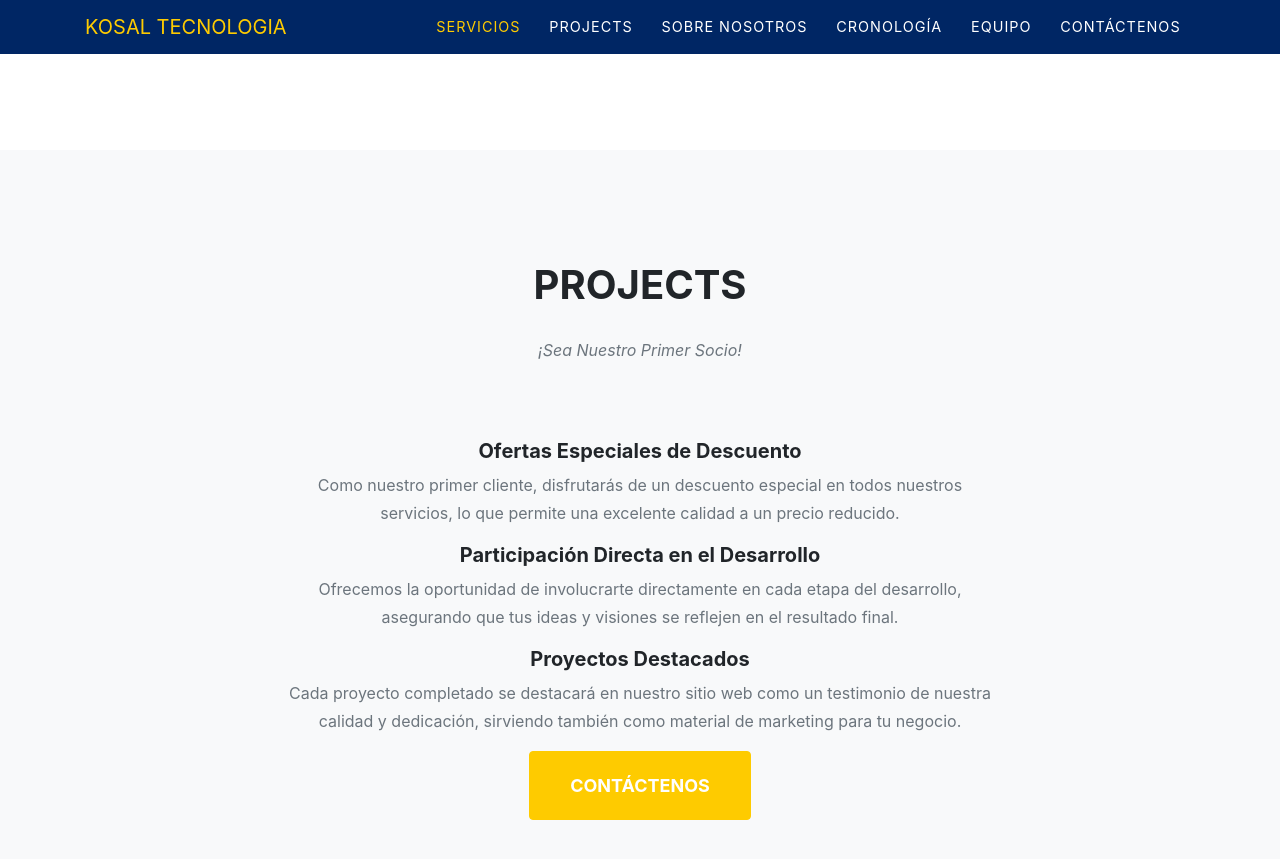
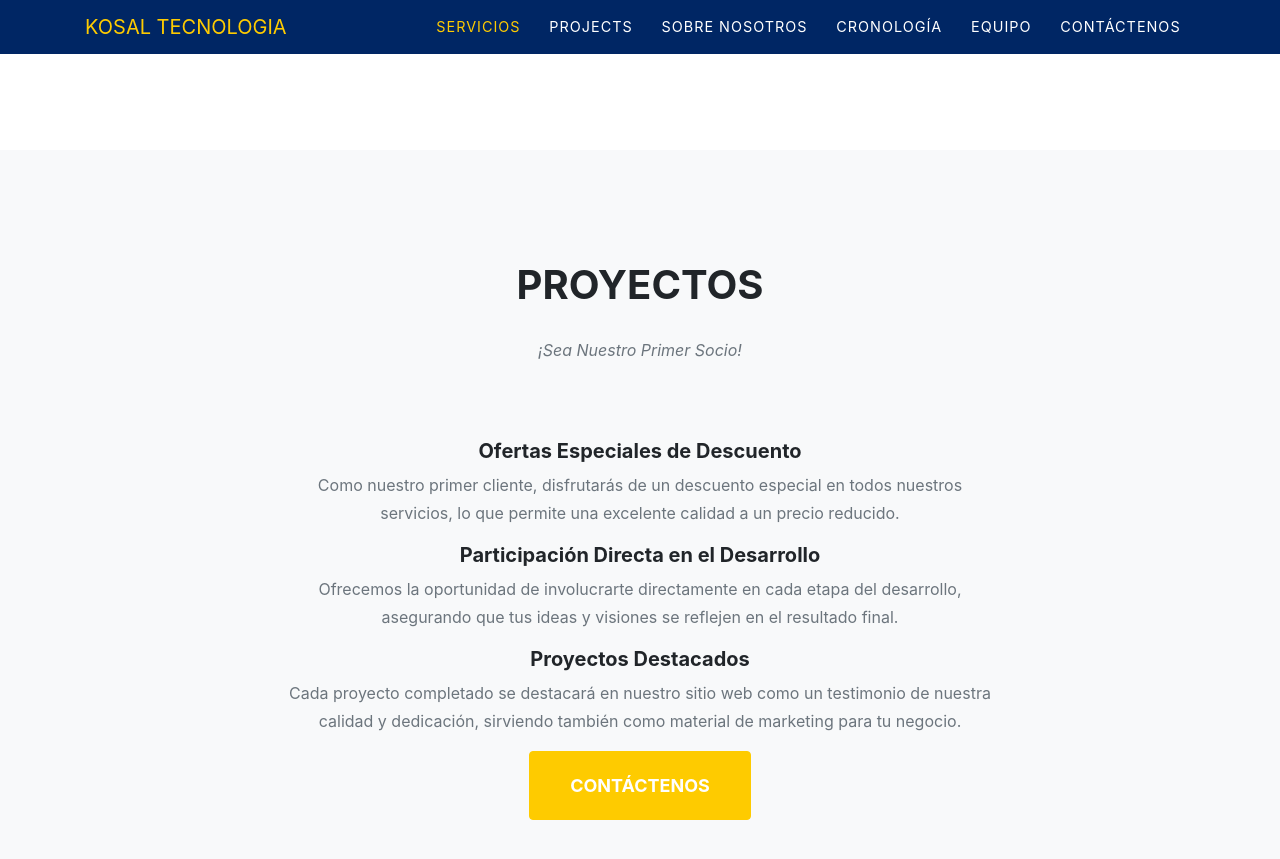
Before and after one commit to kosaltec/kosaltec.github.io, a Jekyll site: the page built from index.md, in a window 1280 px wide and 900 px high, scrolled down 1579 px. Shown: the top 859 px of the window. Built offline with Jekyll 4.4.1, drawn with Linux system fonts in a browser that asks for light colours; some web fonts are replaced.

Commit message:
Update sitetext.yml

```diff
--- a/_data/sitetext.yml
+++ b/_data/sitetext.yml
@@ -225,7 +225,7 @@ es: &DEFAULT_ES
     navigate: "#contacto"
 
   projects:
-    title: "Projects"
+    title: "Proyectos"
     text: "¡Sea Nuestro Primer Socio!"
     section: proyectos
     closebutton: "Cerrar Proyecto"
```
